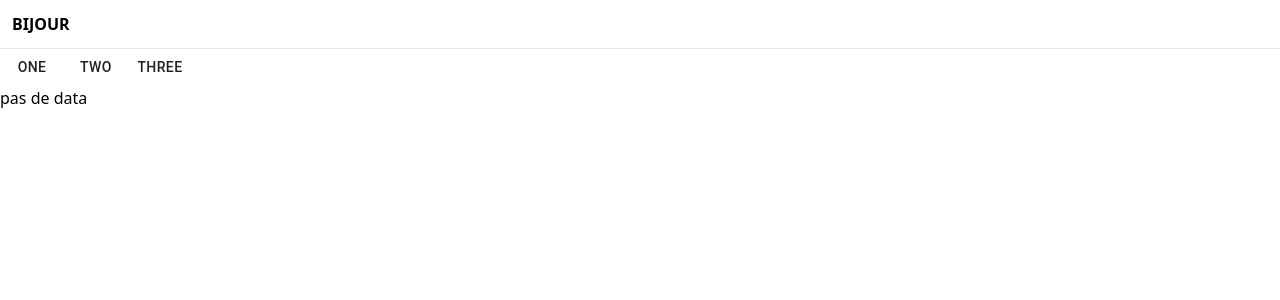
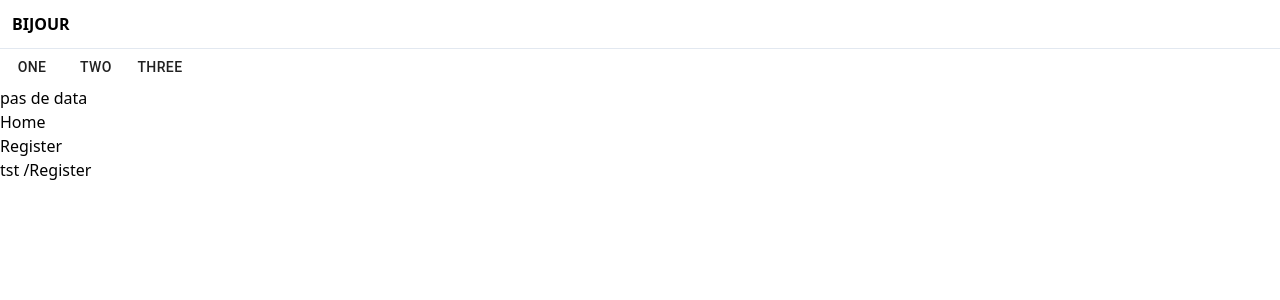
Before and after one commit to WILKmichal/catilina, a React (Create React App) app in the folder frontend/: page /Register in a window 1280 px wide. Shown: the top 300 px of the page. Built offline with nearby package versions, Linux system fonts and the light colour scheme; no server answers.

Commit message:
structurisation des views

```diff
--- a/frontend/src/App.js
+++ b/frontend/src/App.js
@@ -1,13 +1,15 @@
 import React from 'react';
 import './tailwind.css';
 import HelloWorld from './Components/HelloWorld'
+import Home from "./Views/Home"
+import Register from "./Views/Register"
 import Tst from './Components/tst'
 import Concours from './Components/Concours'
+import NavigationMenu from './Components/NavigationMenu';
 import {
   BrowserRouter as Router,
   Switch,
   Route,
-  Link
 }
   from "react-router-dom"
 
@@ -15,11 +17,24 @@ import {
 function App() {
   return (
     <div>
-      <HelloWorld />
-      <Tst />
       <Router>
+        <HelloWorld />
+        <Tst />
         <Concours />
+        <NavigationMenu />
+
+
+        <Switch>
+          <Route exact path="/">
+            <Home />
+          </Route>
+          <Route path="/Register">
+            <Register />
+          </Route>
+        </Switch>
+
       </Router>
+
 
     </div>
   );
--- a/frontend/src/Components/Concours.js
+++ b/frontend/src/Components/Concours.js
@@ -1,12 +1,12 @@
 import React, { useState, useEffect } from "react";
 import axios from "axios";
- import {useParams} from "react-router-dom";
+// import {useParams} from "react-router-dom";
 
 
 function Concours() {
 
-        const {id} = useParams()
-    const url = `https://5f3be1fcfff8550016ae5d56.mockapi.io/Projet/concours/${id}`
+        //const {id} = useParams()
+    const url = "https://5f3be1fcfff8550016ae5d56.mockapi.io/Projet/concours/"
     const [concours, setConcours] = useState(null)
 
     useEffect(() => {
--- /dev/null
+++ b/frontend/src/Components/NavigationMenu.js
@@ -0,0 +1,21 @@
+import React from 'react';
+import {
+    Link
+  }
+    from "react-router-dom"
+
+function NavigationMenu(){
+        return (
+            <ul>
+              <li>
+                <Link to="/">Home</Link>
+              </li>
+              <li>
+                <Link to="/Register">Register</Link>
+              </li>
+            </ul>
+
+        );
+}
+
+export default NavigationMenu;
--- /dev/null
+++ b/frontend/src/Views/Home.js
@@ -0,0 +1,11 @@
+import React from 'react';
+
+function Home(){
+        return (
+            <h1>
+              tst /
+              </h1>
+        );
+}
+
+export default Home;
--- /dev/null
+++ b/frontend/src/Views/Register.js
@@ -0,0 +1,11 @@
+import React from 'react';
+
+function Register(){
+        return (
+            <h1>
+              tst /Register
+              </h1>
+        );
+}
+
+export default Register;
```
